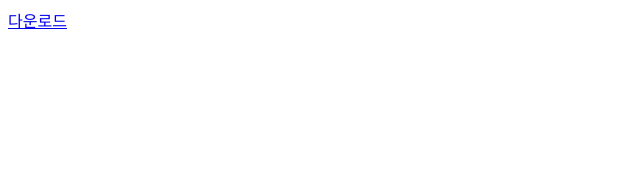
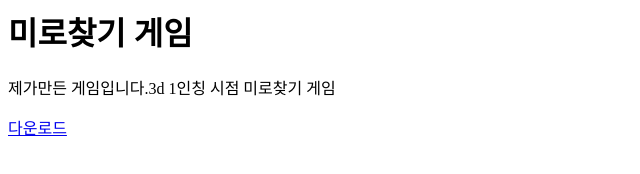
Before and after one commit to dadooya/mazegame, a plain HTML site: page index.html in a window 1280 px wide. Shown: the whole page, without its empty margins (0-640 px from the left). Drawn offline with Linux system fonts and the light colour scheme.

Commit message:
Update index.html

```diff
--- a/index.html
+++ b/index.html
@@ -1 +1,3 @@
+<h1>미로찾기 게임</h1>
+<p>제가만든 게임입니다.3d 1인칭 시점 미로찾기 게임</p>
 <a href="mazegame.apk" download="미로찾기 게임">다운로드</a>
```
